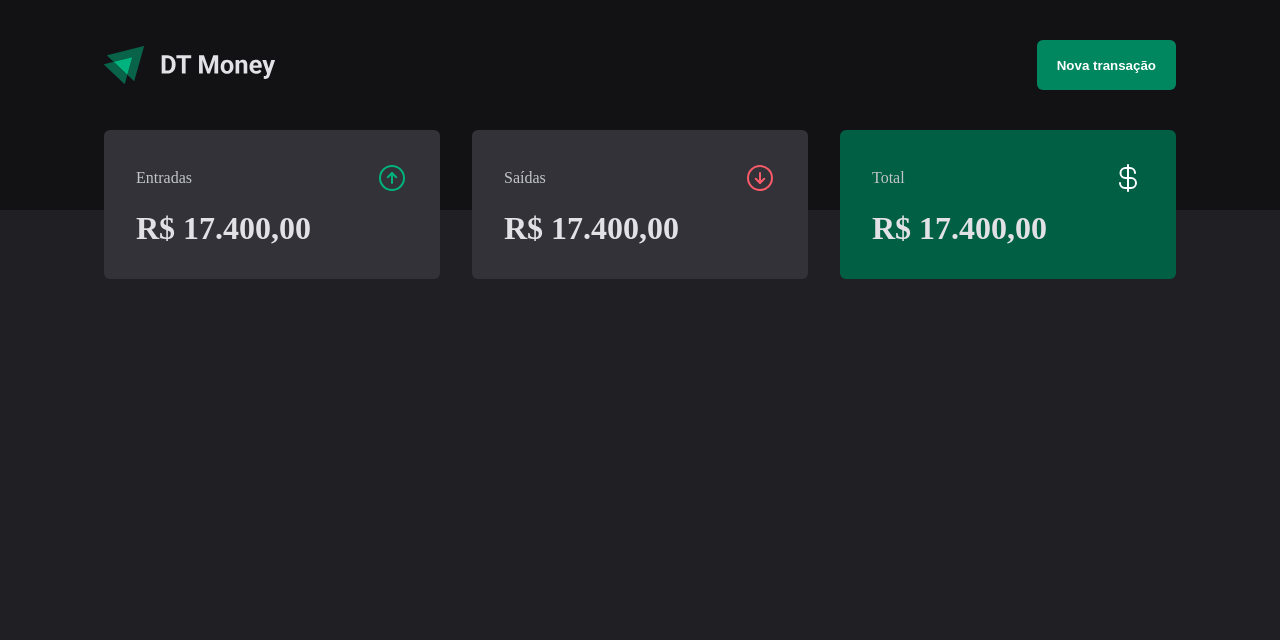
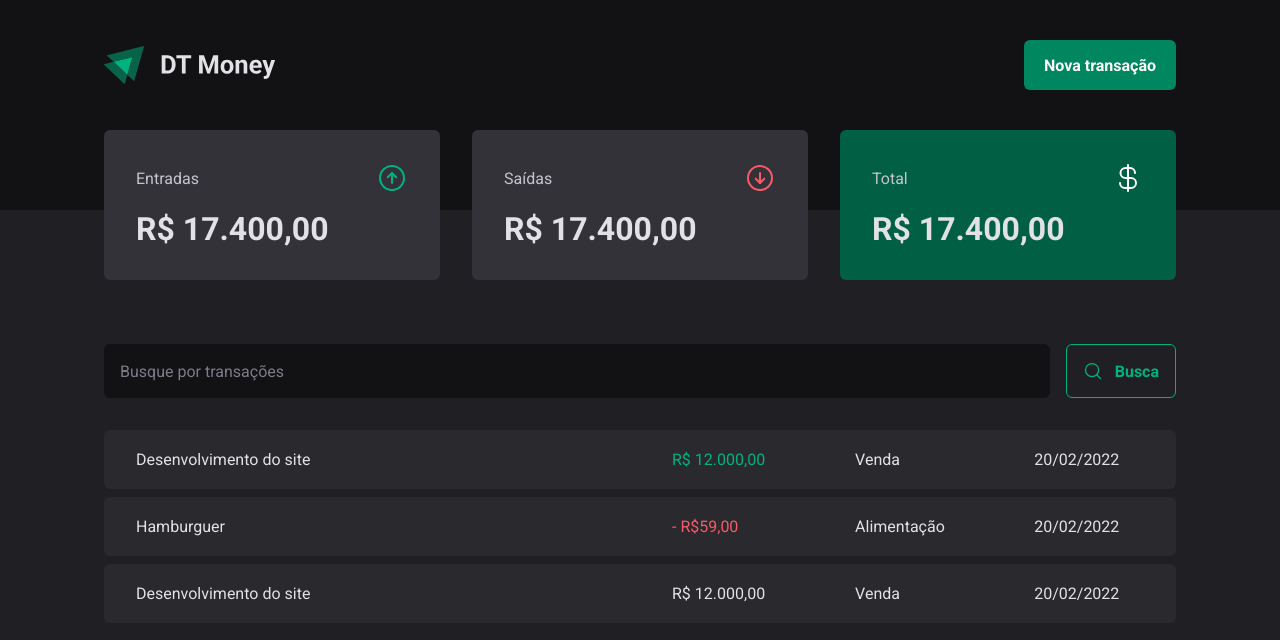
Before and after one commit to Gabrielhsb/dt-money, a React (Vite) app: page / in a window 1280 px wide. Shown: the top 640 px of the page. Built offline with nearby package versions, Linux system fonts and the light colour scheme.

Commit message:
form e tables criadas

```diff
--- /dev/null
+++ b/src/pages/Transactions/components/SearchForm.tsx
@@ -0,0 +1,17 @@
+import { MagnifyingGlass } from "phosphor-react";
+import { SearchFormContainer } from "./styles";
+
+
+
+export function SearchForm() {
+    return (
+
+        <SearchFormContainer>
+            <input
+                type="text"
+                placeholder="Busque por transações"
+            />
+            <button type="submit"> <MagnifyingGlass size={20}/>Busca</button>
+        </SearchFormContainer>
+    )
+}
--- /dev/null
+++ b/src/pages/Transactions/components/styles.ts
@@ -0,0 +1,56 @@
+import { styled } from "styled-components";
+
+
+
+export const SearchFormContainer = styled.form`
+
+    display: flex;
+    gap: 1rem;
+
+    input {
+
+        flex: 1;
+        border-radius: 6px;
+        border: 0;
+        background: ${(props) => props.theme["gray-900"]};
+        color: ${(props) => props.theme["gray-300"]};
+        padding: 1rem;
+
+        &::placeholder {
+            color: ${(props) => props.theme["gray-500"]};
+        }
+
+
+
+    }
+
+    button {
+        display: flex;
+        align-items: center;
+        gap: 0.75rem;
+
+        border: 0;
+        padding: 1rem;
+        background: transparent;
+        border: 1px solid ${(props) => props.theme["green-300"]};
+        color: ${(props) => props.theme["green-300"]};
+        font-weight: bold;
+        border-radius: 6px;
+
+        cursor: pointer;
+
+
+        &:hover {
+            background: ${(props) => props.theme["green-500"]};
+            border-color: ${(props) => props.theme["green-500"]};
+            color: ${(props) => props.theme.white};
+            transition: background-color 0.2s, color 0.2s, border-color 0.2s;
+        }
+
+        &:disabled {
+            opacity: 0.6;
+        }
+
+    }
+
+`
--- a/src/pages/Transactions/index.tsx
+++ b/src/pages/Transactions/index.tsx
@@ -1,5 +1,7 @@
 import { Header } from "../../components/Header";
 import { Summary } from "../../components/summary";
+import { SearchForm } from "./components/SearchForm";
+import { PrinceHighlight, TransactionContainer, TransactionTable } from "./styles";
 
 
 export function Transactions() {
@@ -8,6 +10,33 @@
         <div>
             <Header/>
             <Summary/>
+
+            <TransactionContainer>
+            <SearchForm/>
+            <TransactionTable>
+                <tbody>
+                    <tr>
+                        <td width="50%">Desenvolvimento do site</td>
+                        <td> <PrinceHighlight variant="income">R$ 12.000,00</PrinceHighlight></td>
+                        <td>Venda</td>
+                        <td>20/02/2022</td>
+                    </tr>
+                    <tr>
+                        <td width="50%">Hamburguer</td>
+                        <td><PrinceHighlight variant="outcome"> - R$59,00 </PrinceHighlight></td>
+                        <td>Alimentação</td>
+                        <td>20/02/2022</td>
+                    </tr>
+                    <tr>
+                        <td width="50%">Desenvolvimento do site</td>
+                        <td>R$ 12.000,00</td>
+                        <td>Venda</td>
+                        <td>20/02/2022</td>
+
+                    </tr>
+                </tbody>
+            </TransactionTable>
+            </TransactionContainer>
         </div>
     )
 }
--- a/src/pages/Transactions/styles.ts
+++ b/src/pages/Transactions/styles.ts
@@ -0,0 +1,43 @@
+import { styled } from "styled-components"
+
+
+
+export const TransactionContainer = styled.main`
+    width: 100%;
+    max-width: 1120px;
+    margin: 4rem auto 0;
+    padding: 0 1.5rem;
+
+`
+
+export const TransactionTable = styled.table`
+    width: 100%;
+    border-collapse: separate;
+    border-spacing: 0 0.5rem;
+    margin-top: 1.5rem;
+
+    td {
+        padding: 1.25rem 2rem;
+        background: ${(props) => props.theme["gray-700"]};
+
+        &:first-child {
+            border-top-left-radius: 6px;
+            border-bottom-left-radius: 6px;
+        }
+
+        &:last-child {
+            border-top-right-radius: 6px;
+            border-bottom-right-radius: 6px;
+        }
+    }
+
+`
+
+interface PriceHighlightProps {
+    variant: 'income' | 'outcome'
+}
+
+export const PrinceHighlight = styled.span<PriceHighlightProps>`
+
+    color: ${(props) => props.variant === 'income' ? props.theme['green-300'] : props.theme['red-300']};
+`
--- a/src/styles/global.ts
+++ b/src/styles/global.ts
@@ -22,6 +22,6 @@
     }
 
     body, input, textarea, button {
-        font-family: 400 1rem Roboto, sans-serif;
+        font: 400 1rem Roboto, sans-serif;
     }
 `
```
